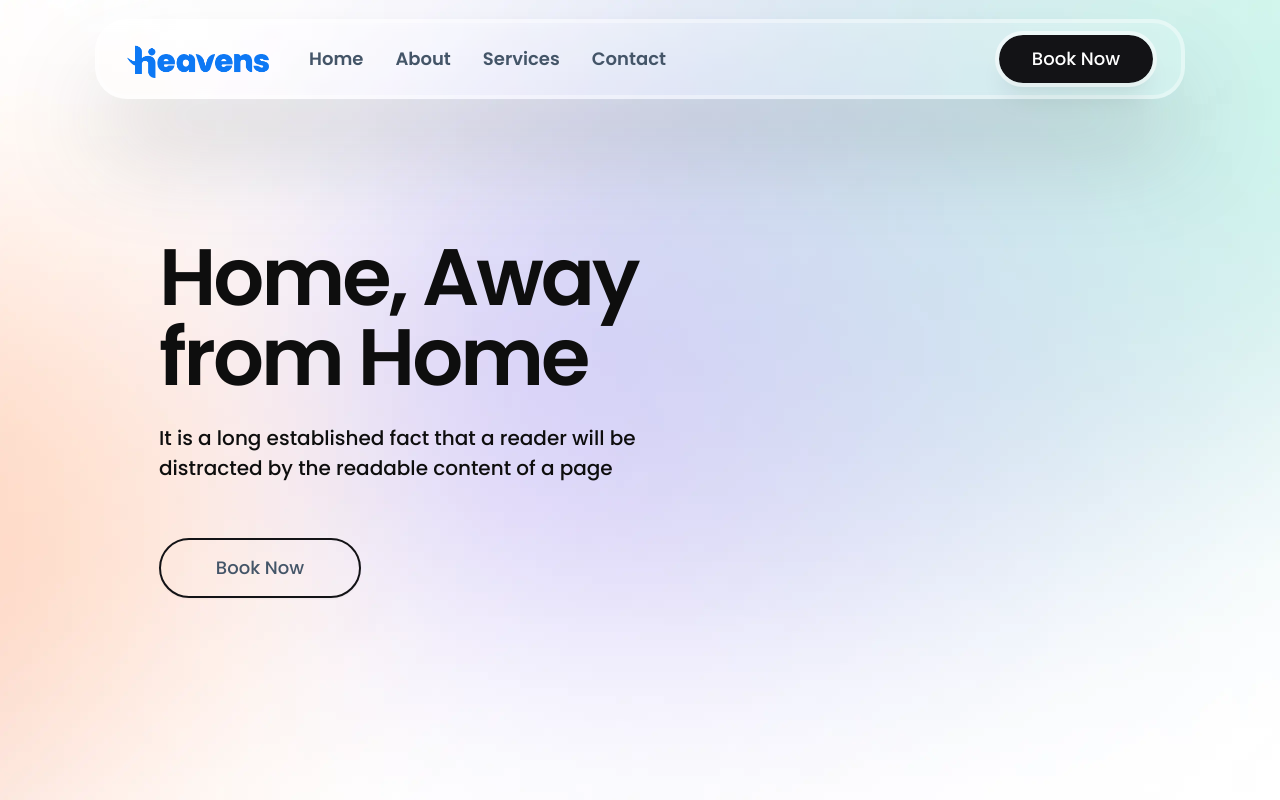
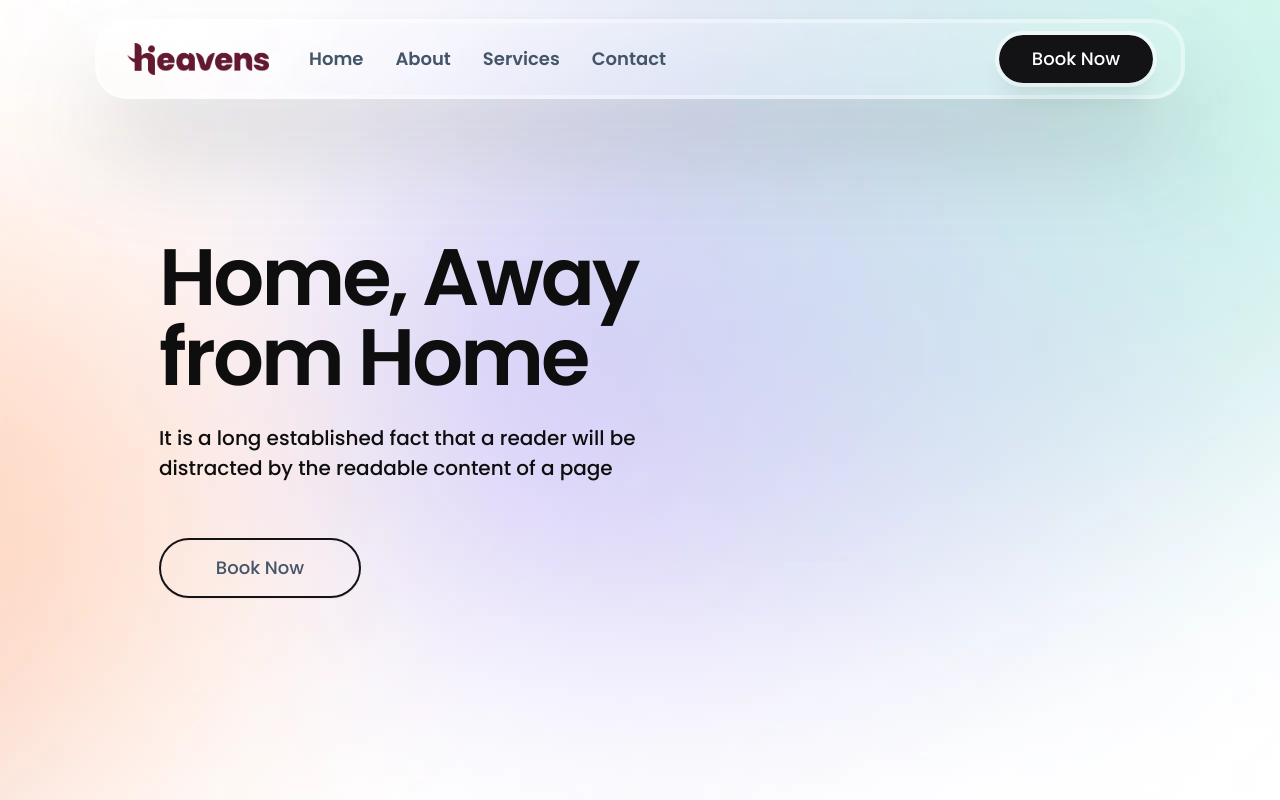
Before and after one commit to WeronzTech/Heavens-Website, a React (Vite) app: page / in a window 1280 px wide. Shown: the top 800 px of the page. Built offline with nearby package versions, Linux system fonts and the light colour scheme; grey boxes are pictures that could not be loaded.

Commit message:
changed the logo in the navbar

```diff
--- a/src/navbar.tsx
+++ b/src/navbar.tsx
@@ -1,4 +1,4 @@
-import logo from "./assets/heavens.png";
+import logo from "./assets/heavens-red.png";
 import { motion } from "framer-motion";
 
 const Navbar = () => {
@@ -37,7 +37,7 @@ const Navbar = () => {
           <img
             src={logo}
             alt=""
-            className="w-[120px] cursor-pointer md:w-[142px] mt-[-20px]"
+            className="w-[120px] cursor-pointer md:w-[142px]"
           />
         </a>
         <div className="hidden items-center justify-center gap-[20px] text-base font-semibold leading-[24px] text-[#445568] md:flex md:gap-[32px] xl:text-[18px]">
```
Also changed, not shown: src/assets/heavens-red.png (added).
